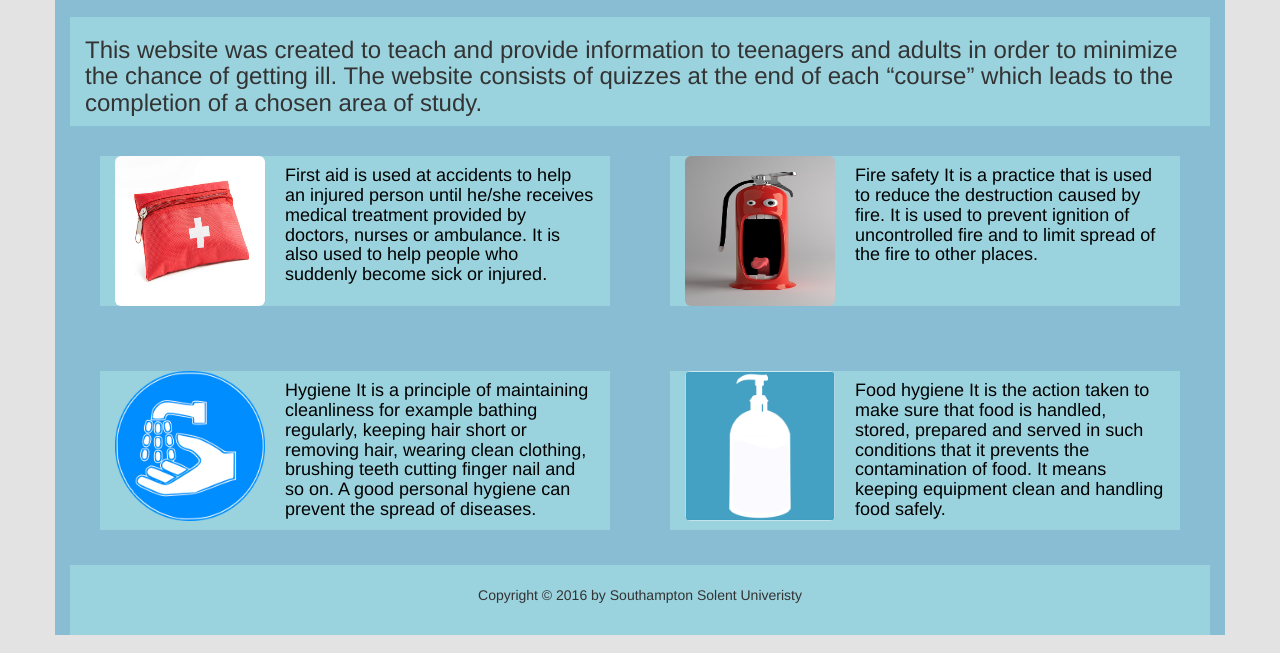
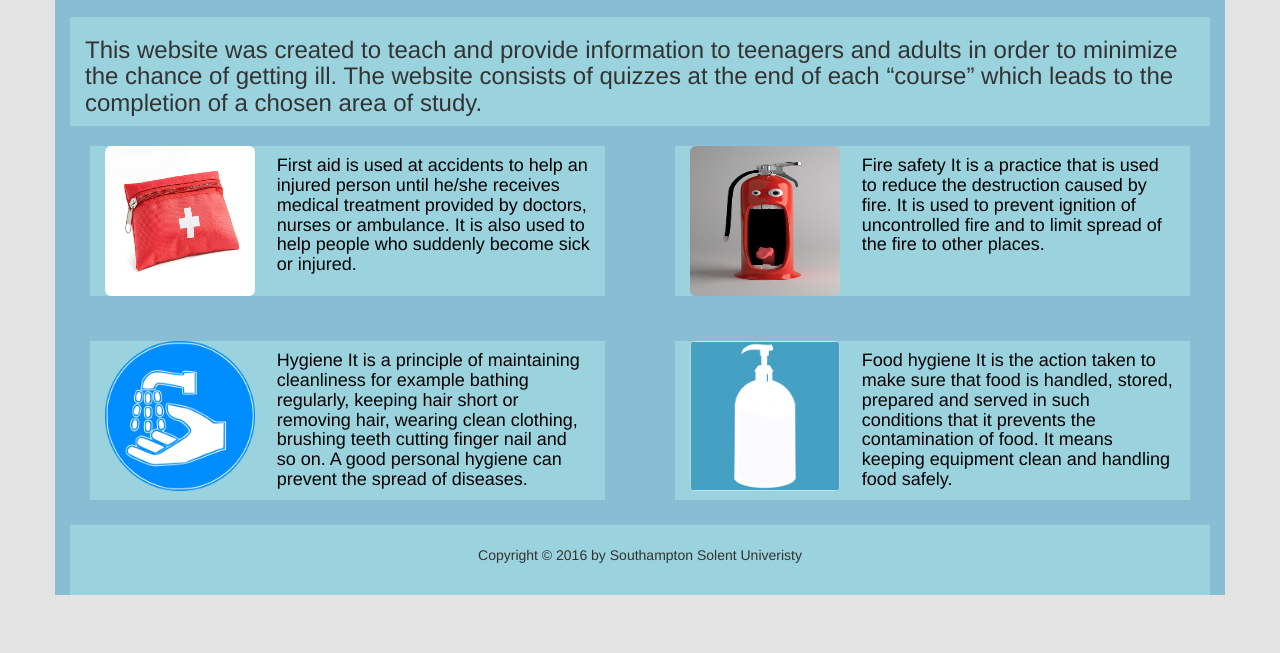
Before and after one commit to KrzysztofDziurawiec/StaySafeWeb, a plain HTML site: page Navbar.html in a window 1280 px wide. Shown: the part 147-800 px from the top of the page. Drawn offline with nearby package versions, Linux system fonts and the light colour scheme.

Commit message:
Navbar
Managed to fix the 3rd tile floating about, but now it is slightly bigger. Moved padding to .css

```diff
--- a/Navbar.html
+++ b/Navbar.html
@@ -55,7 +55,8 @@
 				<div class="col-sm-12"style="background-color: #9ad3de"><h3><p>This website was created to teach and provide information to teenagers and adults in order to
 						minimize the chance of getting ill. The website consists of quizzes at the end of each “course” which leads to the completion of a chosen area of study.</p></h3>
 				</div>
-				<div class="col-sm-6" style="padding: 10px">
+					<div class="row">
+						<div class="col-sm-6">
 												<a href="#" class="tilelink">
 						<div class="col-sm-4">
 							<img src="images/FirstAid.jpg" class="img-rounded" class="img-responsive" style="width:150px;height:150px">
@@ -66,7 +67,7 @@
 						</div>
 					</a>
 						</div>
-				<div class="col-sm-6" style="padding: 10px">
+						<div class="col-sm-6">
 							<a href="#" class="tilelink">
 						<div class="col-sm-4">
 							<img src="images/Extinguisher.jpg" class="img-rounded" class="img-responsive" style="width:150px;height:150px">
@@ -77,7 +78,9 @@
 						</div>
 					</a>
 						</div>
-				<div class="col-sm-6"  style="padding: 10px">
+					</div>
+					<div class="row">
+						<div class="col-sm-6">
 							<a href="#" class="tilelink">
 						<div class="col-sm-4">
 							<img src="images/hygiene.png" class="img-rounded" class="img-responsive" style="width:150px;height:150px">
@@ -88,7 +91,7 @@
 						</div>
 					</a>
 						</div>
-				<div class="col-sm-6" style="padding: 10px">
+						<div class="col-sm-6">
 							<a href="#" class="tilelink">
 							<div class="col-sm-4">
 								<img src="images/soap.png" class="img-rounded" class="img-responsive" style="width:150px;height:150px">
@@ -100,6 +103,7 @@
 							</a>
 						</div>
 					</div>
+	</div>
 	<div class="container">
 		<footer class="navbar-bottom row-fluid">
 			<p>Copyright &copy 2016 by Southampton Solent Univeristy</p>
```
Lines whose indentation alone changed are shown as unchanged.
